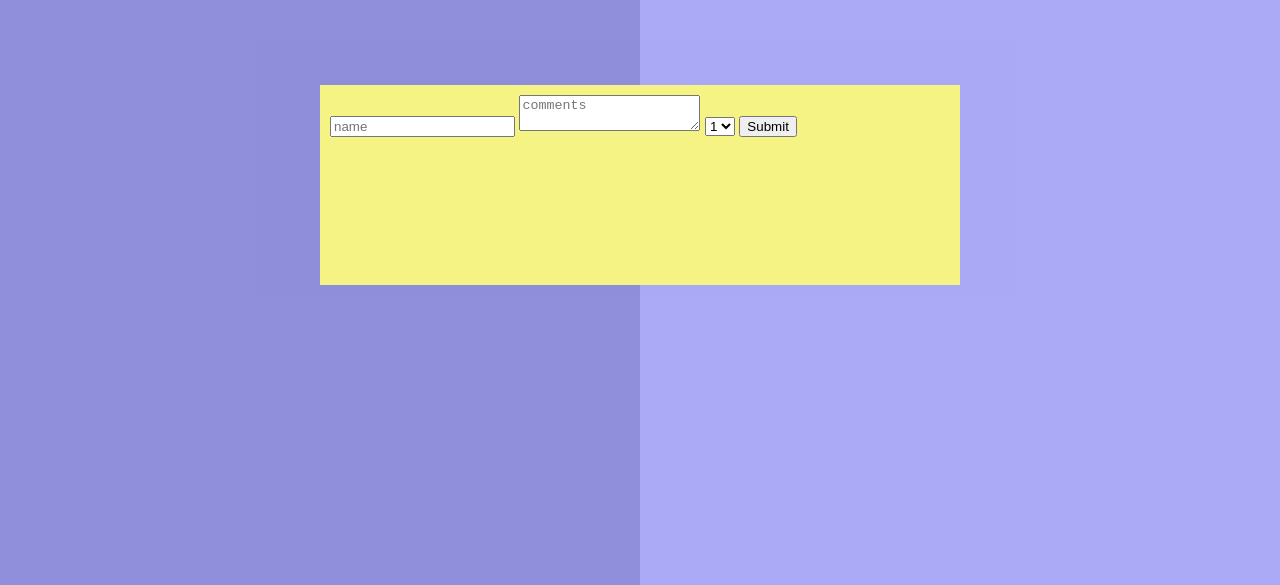
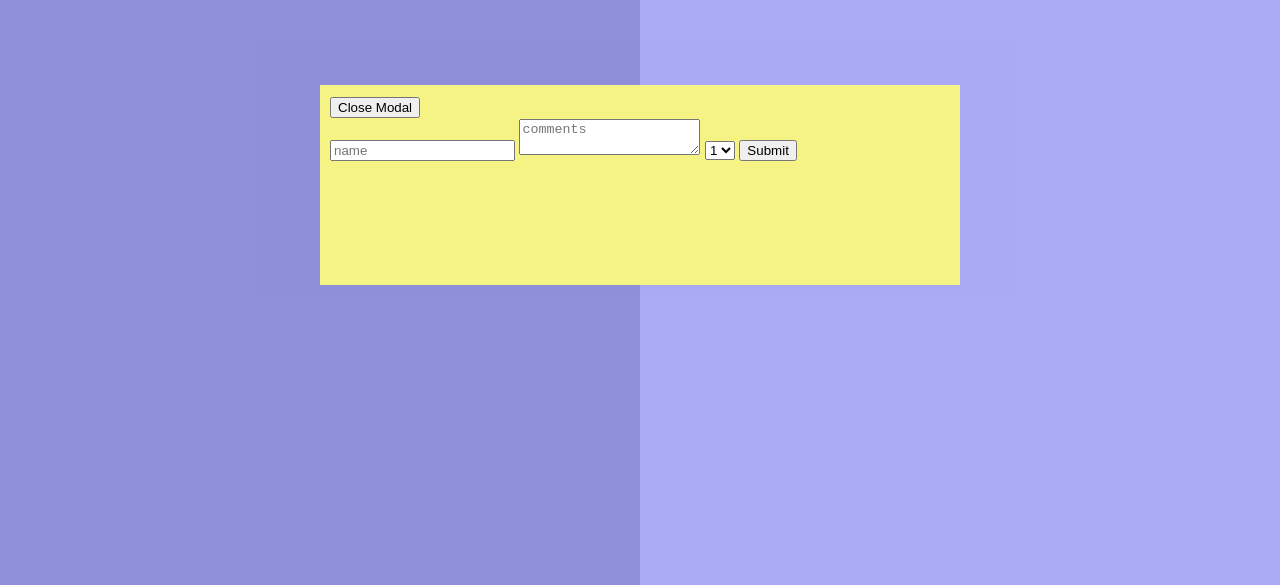
Before and after one commit to heggy231/mws-stage-3, a website: page client/restaurant.html in a window 1280 px wide. Shown: the part 215-800 px from the top of the page. Drawn offline with nearby package versions, Linux system fonts and the light colour scheme.

Commit message:
add button to close!

```diff
--- a/client/restaurant.html
+++ b/client/restaurant.html
@@ -64,6 +64,8 @@
       <div class="modal">
         <!-- Add the review form to restaurant detail page -->
         <!-- Rating choose black triangle https://stackoverflow.com/questions/6041209/html-character-codes-for-this-or-this -->
+        <button id="myBtn">Close Modal</button>
+
         <form method="POST" id="reviews-form" onsubmit="return addReview();">
             <input name="name" type="text" placeholder="name" id="name" >
             <textarea name="review" id="comments" placeholder="comments"></textarea>
```
